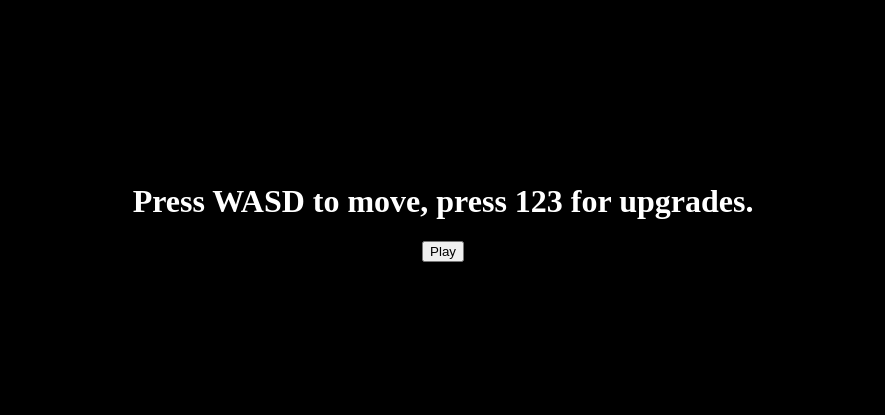
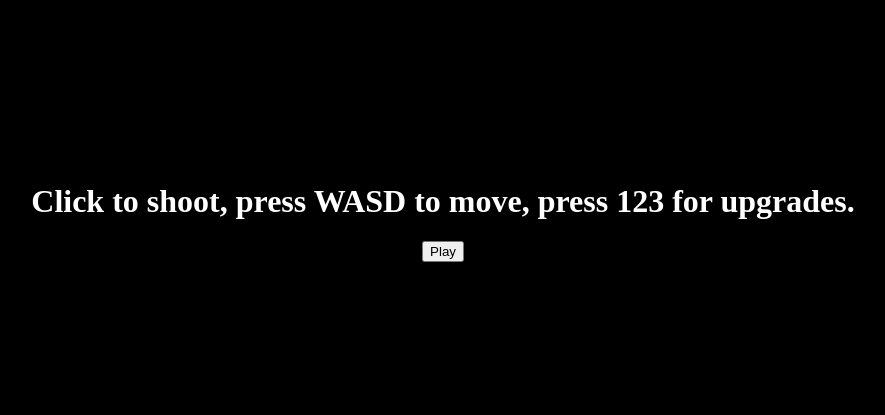
Before and after one commit to zephrxq/feather, a plain HTML site: page index.html in a window 1280 px wide. Shown: the part 188-603 px from the top of the page, without its empty margins (197-1082 px from the left). Drawn offline with Linux system fonts and the light colour scheme.

Commit message:
Added more instuctions

```diff
--- a/index.html
+++ b/index.html
@@ -1,4 +1,4 @@
-<div id="m"><h1>Press WASD to move, press 123 for upgrades.</h1><button onclick="document.querySelector('#m').style.display='none'">Play</button></div><h2 id="s">Stage 1</h2><div id="r"><div><h2>1. Upgrade attack speed</h2><p>-0.1s cooldown</p></div><div><h2>2. Upgrade bullet count</h2><p>+1 bullet</p></div><div><h2>3. Upgrade damage</h2><p>+1 damage</p></div></div><canvas id="c"></canvas><style>*{box-sizing:border-box;text-align:center}body{margin:0;overflow:hidden}h1,h2,p{color:white}#s{z-index:1;width: 100%;position:absolute;top:0}canvas{position:fixed;inset:0;width:100vw;height:100vh;background:rgb(24,24,30)}#m{height:100vh;width:100vw;display:flex;flex-direction:column;justify-content:center;align-items:center;z-index:5;position:absolute;background-color:black}#r{position:fixed;inset:0;display:flex;justify-content:center;align-items:center;gap:20px;z-index:1}#r>div{width:16.666vw;height:50vh;background:rgb(5,12,70);border-radius:12px;padding:8px}</style><script>let c=document.querySelector("#c"),x=c.getContext("2d"),d=devicePixelRatio*1.5,k={"w":0,"a":0,"s":0,"d":0},posl=5,pos=Array.from({length:posl},()=>[0,0]),v=[0,0],lt=performance.now(),en=[],pb=[],pbs={b:1,cd:1,s:10,d:0.5},ps=50,b={s:{}},h=100,ac=new AudioContext(),st=0,ph=0,up=document.querySelector("#r"),se=document.querySelector("#s"),m=document.querySelector("#m")
+<div id="m"><h1>Click to shoot, press WASD to move, press 123 for upgrades.</h1><button onclick="document.querySelector('#m').style.display='none'">Play</button></div><h2 id="s">Stage 1</h2><div id="r"><div><h2>1. Upgrade attack speed</h2><p>-0.1s cooldown</p></div><div><h2>2. Upgrade bullet count</h2><p>+1 bullet</p></div><div><h2>3. Upgrade damage</h2><p>+1 damage</p></div></div><canvas id="c"></canvas><style>*{box-sizing:border-box;text-align:center}body{margin:0;overflow:hidden}h1,h2,p{color:white}#s{z-index:1;width: 100%;position:absolute;top:0}canvas{position:fixed;inset:0;width:100vw;height:100vh;background:rgb(24,24,30)}#m{height:100vh;width:100vw;display:flex;flex-direction:column;justify-content:center;align-items:center;z-index:5;position:absolute;background-color:black}#r{position:fixed;inset:0;display:flex;justify-content:center;align-items:center;gap:20px;z-index:1}#r>div{width:16.666vw;height:50vh;background:rgb(5,12,70);border-radius:12px;padding:8px}</style><script>let c=document.querySelector("#c"),x=c.getContext("2d"),d=devicePixelRatio*1.5,k={"w":0,"a":0,"s":0,"d":0},posl=5,pos=Array.from({length:posl},()=>[0,0]),v=[0,0],lt=performance.now(),en=[],pb=[],pbs={b:1,cd:1,s:10,d:0.5},ps=50,b={s:{}},h=100,ac=new AudioContext(),st=0,ph=0,up=document.querySelector("#r"),se=document.querySelector("#s"),m=document.querySelector("#m")
 const Co={ac:3000,dc:3000,mv:1000,es:50,lw:3,eh:500,emv:800}
 let C={...Co}
 c.width=innerWidth*d
```
Also changed, not shown: 1 other file.
